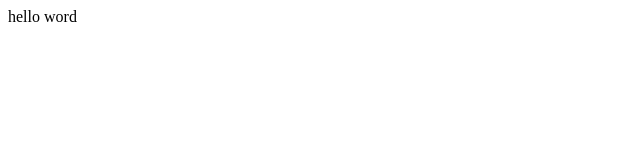
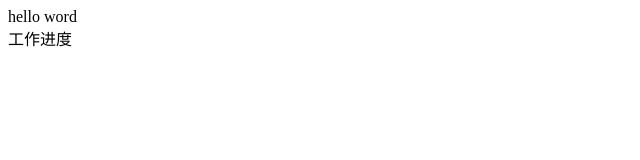
Before and after one commit to justsilky/maoyanApp, a plain HTML site: page index.html in a window 1280 px wide. Shown: the full height of the page, 0-640 px from the left. Drawn offline with Linux system fonts and the light colour scheme.

Commit message:
修改 index.html 文件

```diff
--- a/index.html
+++ b/index.html
@@ -6,5 +6,6 @@
 </head>
 <body>
 	<div>hello word</div>
+	<div>工作进度</div>
 </body>
 </html>
```
